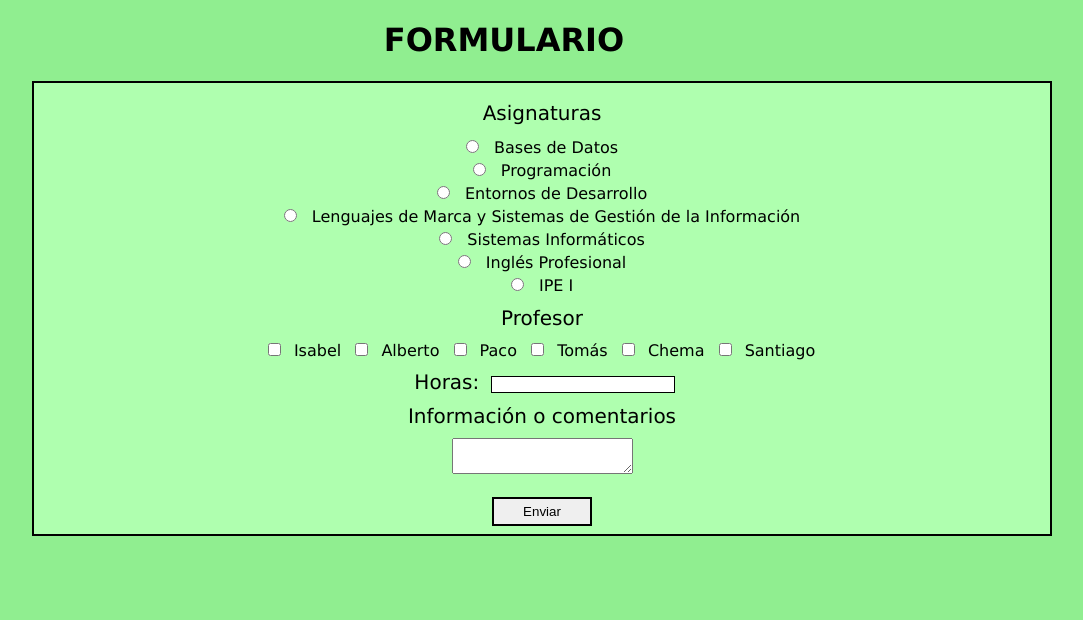
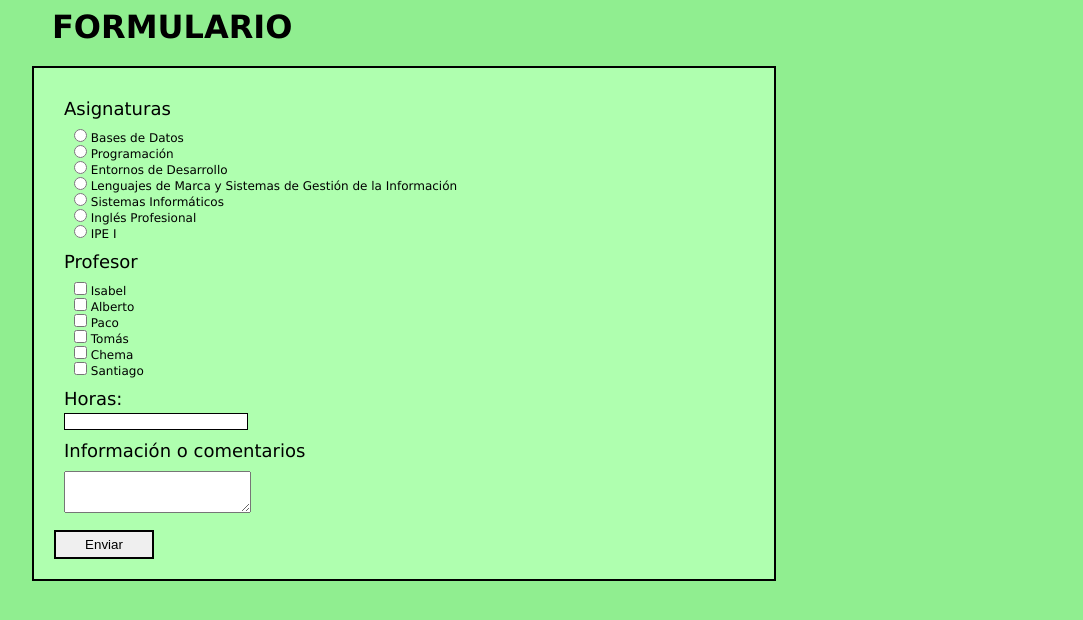
Before and after one commit to SergioPoves-daw/Formulario, a plain HTML site: page index.html in a window 1280 px wide. Shown: the whole page, without its empty margins (136-1219 px from the left). Drawn offline with Linux system fonts and the light colour scheme.

Commit message:
Subida del archivo CSS correcto

```diff
--- a/style.css
+++ b/style.css
@@ -3,36 +3,36 @@ body {
     font-family:'Lucida Sans', 'Lucida Sans Regular', 'Lucida Grande', 'Lucida Sans Unicode', Geneva, Verdana, sans-serif;
 }
 
-/* Medidas formulario:
-Margen lados: 170px
-Padding: 8px
-Borde: 2px
-Separación lateral total: 180px
-Ancho total del formulario: 1000px
-Padding inicial del input text: 5px
-*/
+h1 {
+    margin: 0px 0px 20px 180px;
+}
+
 form {
     margin: 0px 160px 0px 160px;
-    padding: 8px;
+    padding: 20px;
     border: solid 2px black;
-    width: 1000px;
-    text-align: center;
+    width: 700px;
     background-color: rgb(175, 255, 175);
+    font-size: 12px;
 }
 
 p {
-    font-size: 20px;
-    margin: 10px;
+    font-size: 18px;
+    padding: 0px 0px 0px 10px;
+    margin: 10px 0px 10px 0px;
+}
+
+input[type=checkbox] {
+    margin: 0px 0px 0px 20px;
 }
 
 input[type=text] {
     padding: 0px 0px 0px 5px;
     border: solid 1px black;
-    text-align: center;
 }
 
 input[type=radio] {
-    margin: 5px;
+    margin: 0px 0px 0px 20px;
 }
 
 input[type=submit] {
@@ -41,8 +41,8 @@ input[type=submit] {
     width: 100px;
 }
 
-label {
-    padding: 5px;
+textarea {
+    margin: 0px 0px 0px 10px;
 }
 
 /* Tabla del horario*/
@@ -73,7 +73,7 @@ table, th, td {
     padding: 10px;
 }
 
-h1, h2, td {
+h2, td {
     text-align: center;
 }
 
@@ -128,3 +128,13 @@ footer {
     background-color: rgba(255, 255, 255, 0);
     border: none;
 }
+
+label {
+    display: inline-block;
+    width: 660px; /* Los radio ocupan 14px de width pero tienen 20 margin-left -> 661w+14w+20m = 695px*/
+    /*margin: 0px 650px 0px 0px;*/
+}
+
+textarea {
+    padding: 5px;
+}
```
